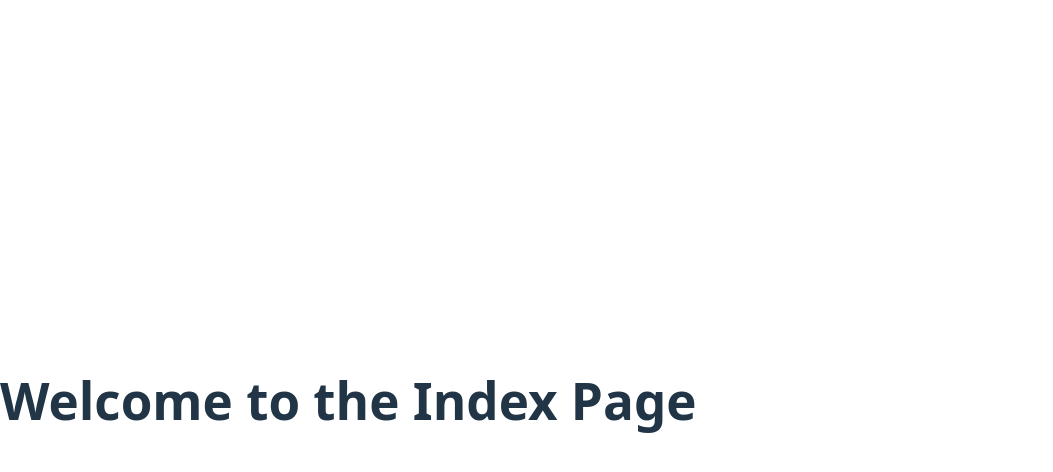
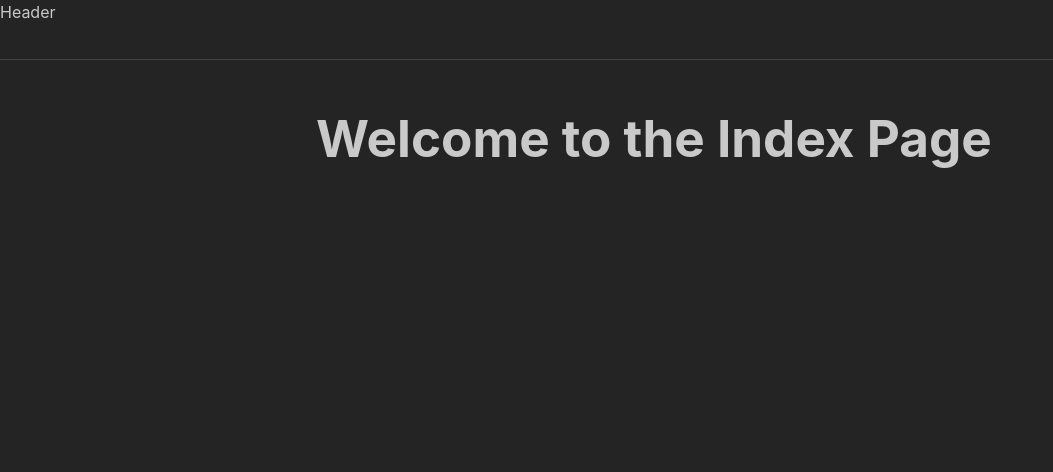
Before and after one commit to Furrfree/web, a React (Vite) app: page / in a window 1280 px wide. Shown: the top 472 px of the page, without its empty margins (0-1053 px from the left). Built offline with nearby package versions, Linux system fonts and the light colour scheme.

Commit message:
Added layout

```diff
--- /dev/null
+++ b/src/Layout.tsx
@@ -0,0 +1,34 @@
+import {AppShell, Burger } from "@mantine/core";
+import { useDisclosure } from "@mantine/hooks";
+import {Outlet} from "react-router";
+
+
+export default function Layout() {
+    const [opened, { toggle }] = useDisclosure();
+
+    return (
+        <AppShell
+            header={{ height: 60 }}
+            navbar={{
+                width: 300,
+                breakpoint: 'sm',
+                collapsed: { mobile: !opened },
+            }}
+            padding="md"
+        >
+            <AppShell.Header>
+                <Burger
+                    opened={opened}
+                    onClick={toggle}
+                    hiddenFrom="sm"
+                    size="sm"
+                />
+                Header
+            </AppShell.Header>
+
+            <AppShell.Main>
+                <Outlet />
+            </AppShell.Main>
+        </AppShell>
+    );
+}
--- a/src/main.tsx
+++ b/src/main.tsx
@@ -8,11 +8,13 @@ import Groups from "./pages/groups.tsx";
 import Meetings from "./pages/meetings.tsx";
 import About from "./pages/about.tsx";
 import Errors from "./pages/Errors.tsx";
-
+import Layout from "./Layout.tsx";
+import '@mantine/core/styles.css';
 const router = createBrowserRouter([
     {
         path: "/",
         errorElement: <Errors/>, // Root-level error element
+        element: <Layout/>,
         children: [
             {path: "", Component: Index},
             {path: "groups", Component: Groups},
```
